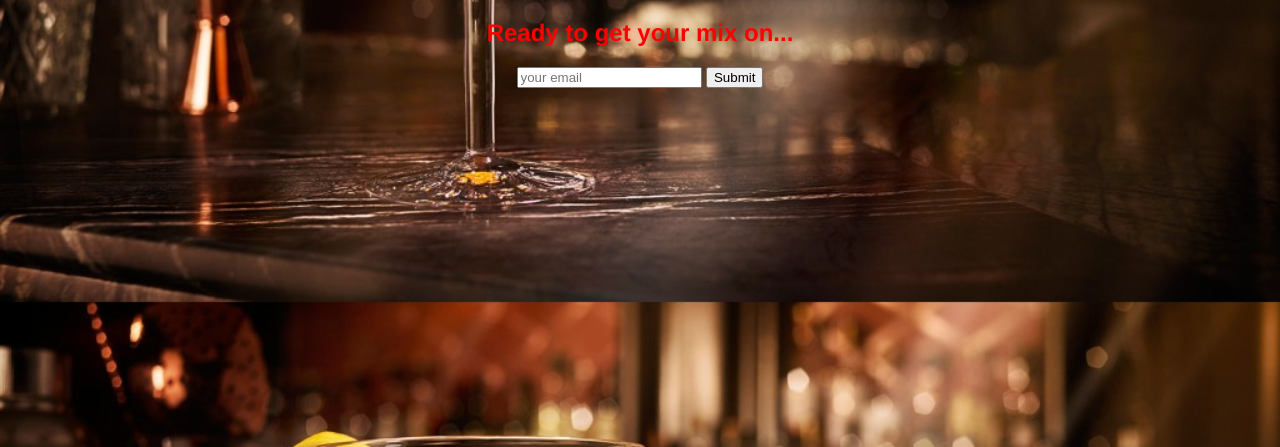
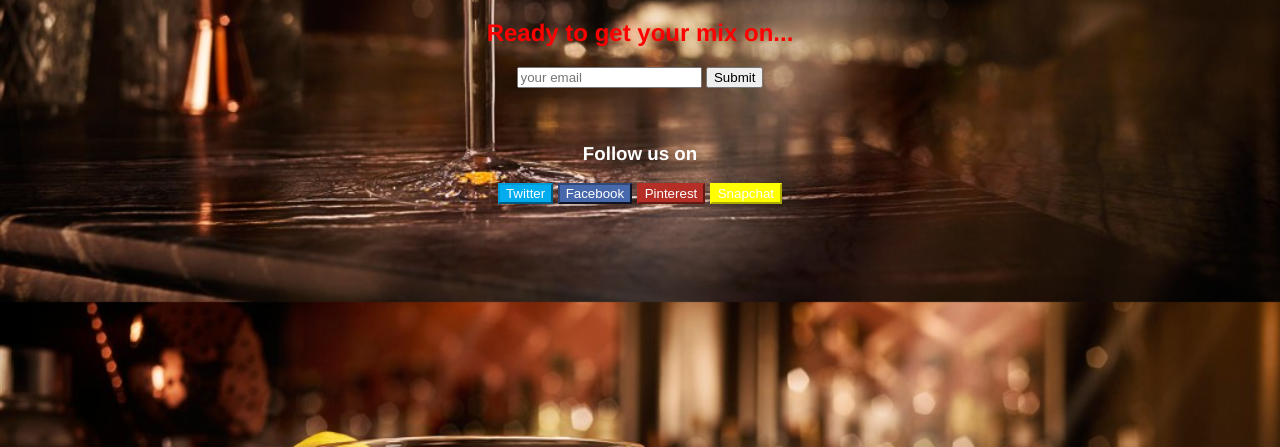
Before and after one commit to SabrinaHunt/OurWebsite, a plain HTML site: page exercise1.html in a window 1280 px wide. Shown: the part 353-800 px from the top of the page. Drawn offline with Linux system fonts and the light colour scheme; files whose address does not match are found by name.

Commit message:
Social media buttons css

```diff
--- a/css/exercise1.css
+++ /dev/null
@@ -1,3 +0,0 @@
-h1{
-  color:red;
-}
--- a/exercise1.css
+++ b/exercise1.css
@@ -8,12 +8,19 @@ h2{
 
 }
 
+h3{
+
+  color:white;
+  font size: 15px;
+
+}
+
 body {
     text-align: center;
     padding-top: 250px;
     color: black;
     font-family: helvetica;
-    background: url("file:///C:/Users/Home/Documents/GitHub/OurWebsite/cocktail.jpg");
+    background: url("cocktail.jpg");
     background-size: cover;
     font size: 100px;
   }
@@ -28,3 +35,24 @@ li{ color:red;
     }
 a{color:white;
 }
+
+  #social-buttons button {
+  color: white
+  }
+
+  .btn-twitter {
+  background: #00acee;
+  border-color: #009ad5;
+  }
+  .btn-facebook {
+  background: #4868ac;
+  border-color: #314776;
+  }
+  .btn-pinterest {
+  background: #b62f26;
+  border-color: #b62f26;
+  }
+  .btn-snapchat {
+    background:yellow;
+    border-color:yellow;
+  }
--- a/exercise1.html
+++ b/exercise1.html
@@ -16,5 +16,18 @@
       <H2>Ready to get your mix on...</h2>
       <input type="email" placeholder="your email">
       <input type="Submit">
+
+        <br>
+        <br>
+        <br>
+
+        <div id="social-buttons">
+        <h3> Follow us on </h3> <button class="btn btn-lg btn-twitter">Twitter</button>
+        <button class="btn btn-lg btn-facebook">Facebook</button>
+        <button class="btn btn-lg btn-pinterest">Pinterest</button>
+        <button class="btn btn-lg btn-snapchat">Snapchat</button>
+        </div>
+        </div>
+
 </body>
 </html>
```
